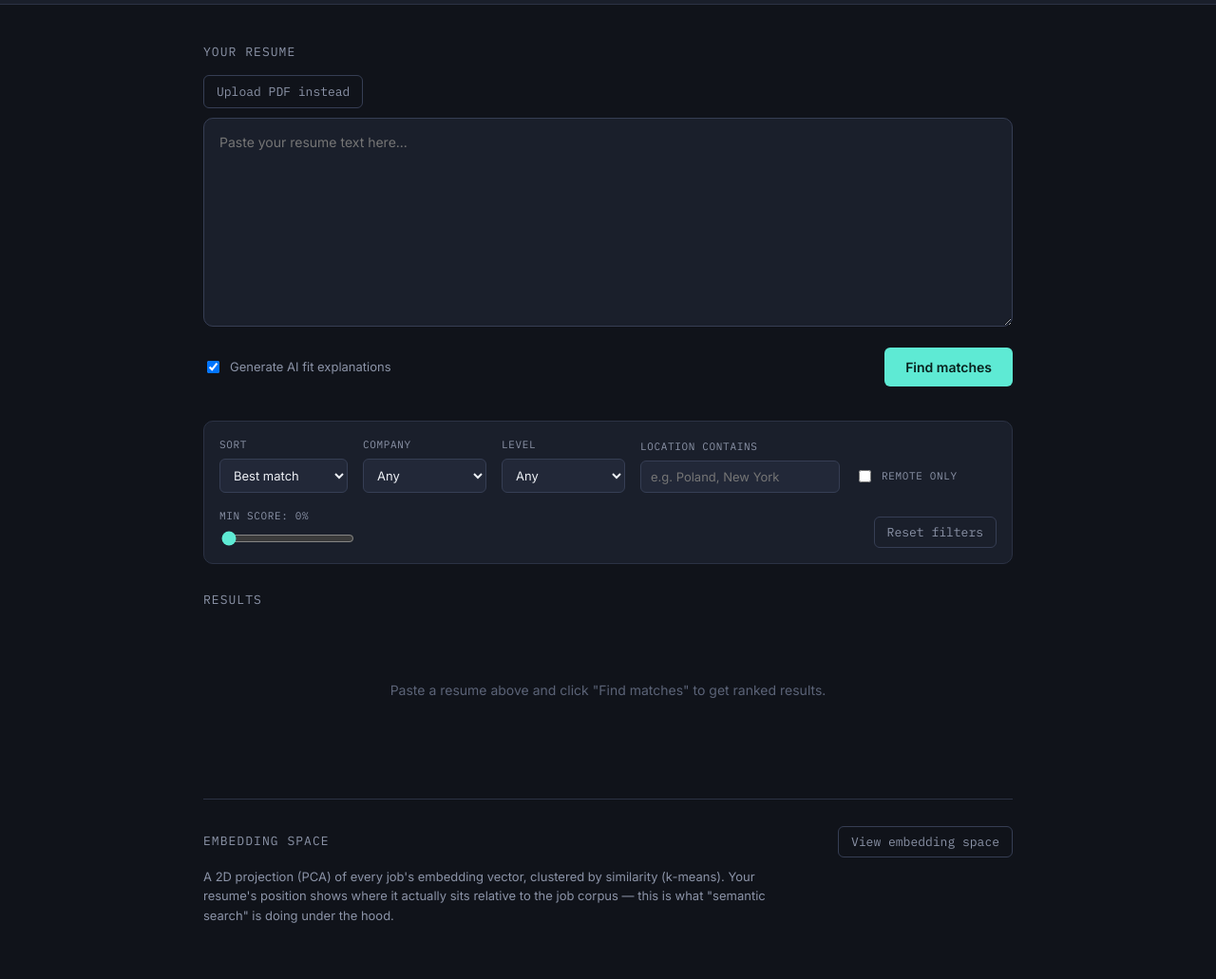
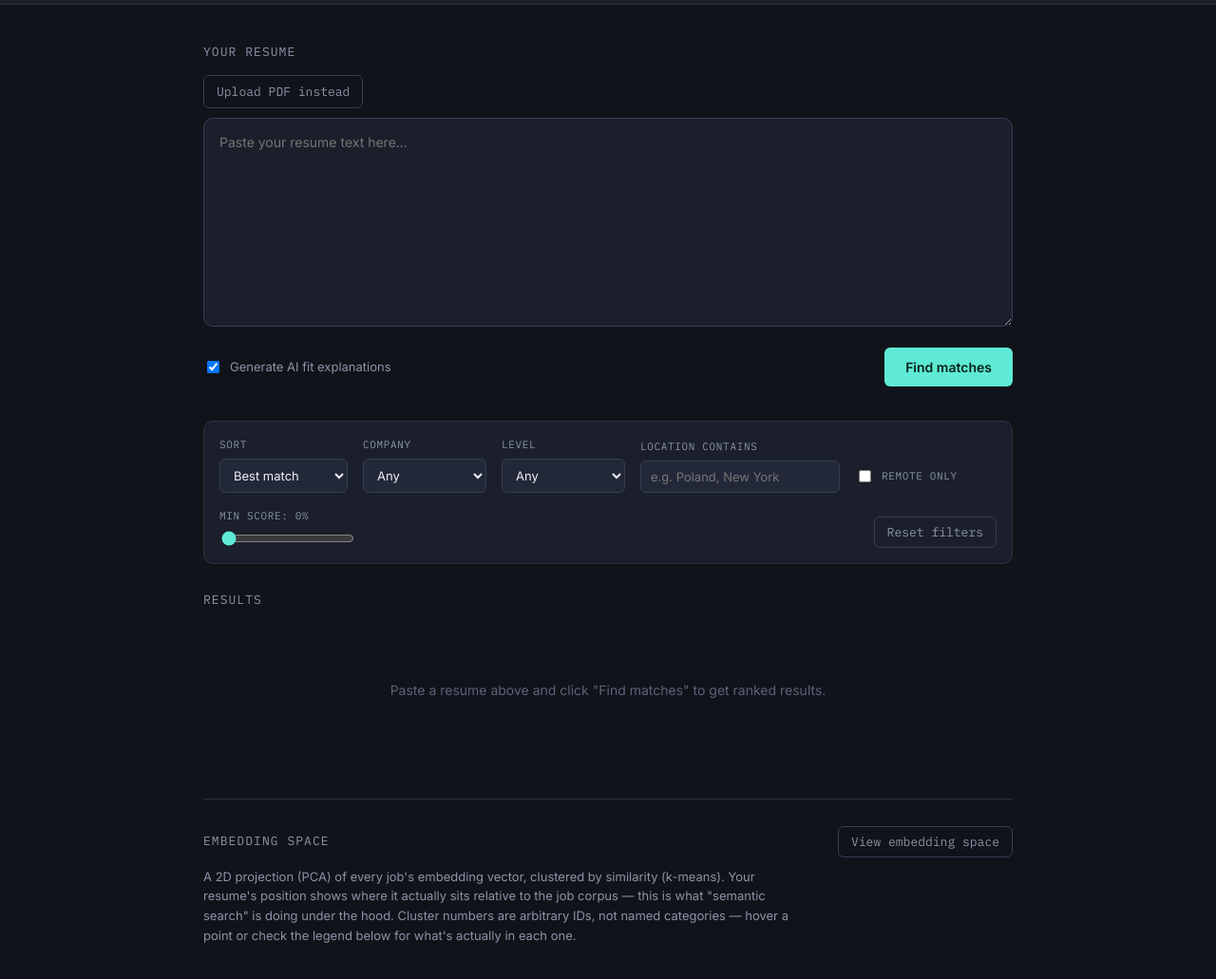
Before and after one commit to ajc07562/Job-Matcher, a plain HTML site: page frontend_web/app.html in a window 1280 px wide. Shown: the part 65-1096 px from the top of the page at 95% size. Drawn offline with nearby package versions, Linux system fonts and the light colour scheme; no server answers; sample sign-in values are in the browser's storage.

Commit message:
Update app.html

```diff
--- a/frontend_web/app.html
+++ b/frontend_web/app.html
@@ -108,6 +108,8 @@
         A 2D projection (PCA) of every job's embedding vector, clustered by similarity
         (k-means). Your resume's position shows where it actually sits relative to the
         job corpus — this is what "semantic search" is doing under the hood.
+        Cluster numbers are arbitrary IDs, not named categories — hover a point or
+        check the legend below for what's actually in each one.
       </p>
       <div id="viz-container"></div>
     </div>
```
